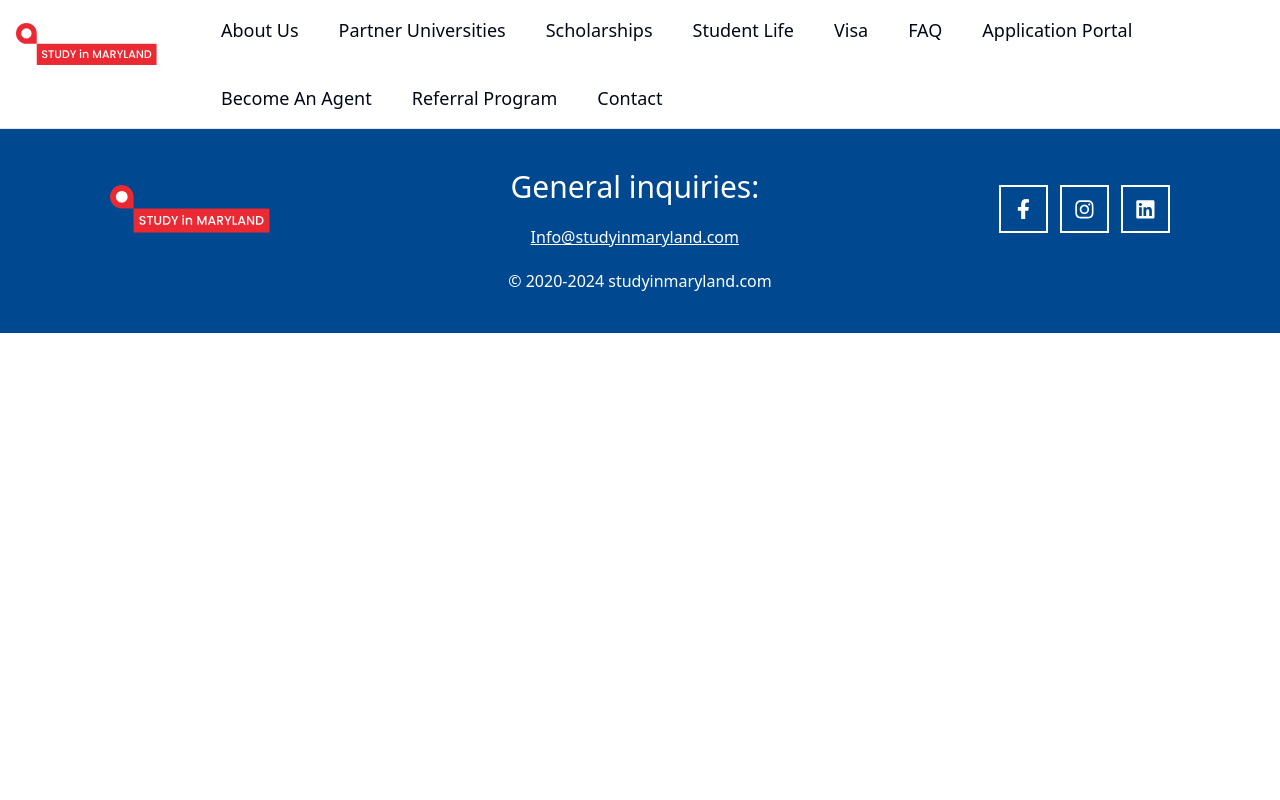
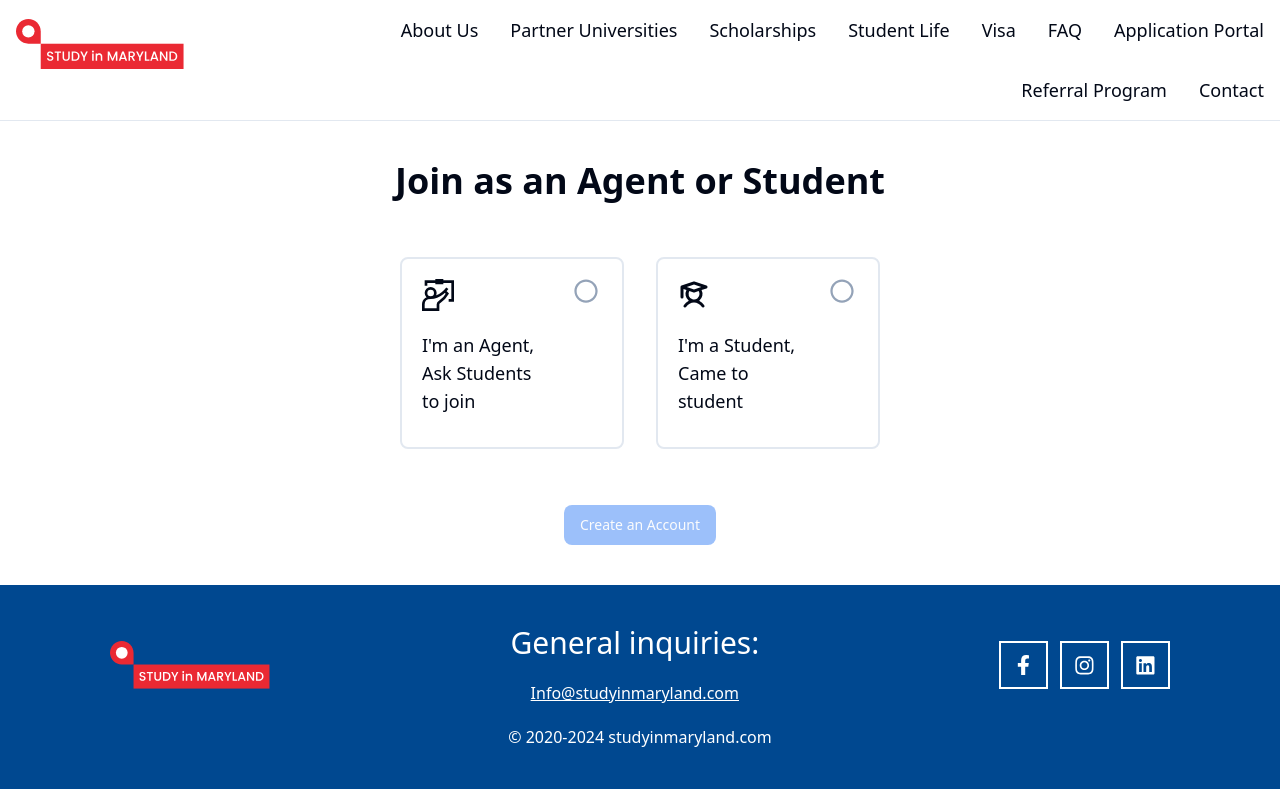
Before and after one commit to Babithkp/studyinmaryland-frontend, a React (Vite) app: page /Logging-selection in a window 1280 px wide. Built offline with nearby package versions, Linux system fonts and the light colour scheme.

Commit message:
selection for agent and student option

```diff
--- a/src/App.tsx
+++ b/src/App.tsx
@@ -10,9 +10,10 @@ import Visa from "./components/app/Visa";
 import Faq from "./components/app/Faq";
 import ApplicationPortal from "./components/app/ApplicationPortal";
 import AddApplication from "./components/app/com/forms/AddApplication";
-import BecomeAnAgent from "./components/app/BecomeAnAgent";
 import ReferralProgram from "./components/app/ReferralProgram";
 import Contact from "./components/app/Contact";
+import SelectionLayout from "./components/app/com/logging/SelectionLayout";
+import AgentSigning from "./components/app/com/logging/AgentSigninng";
 
 
 function App() {
@@ -30,9 +31,10 @@ function App() {
         <Route path="faq" element={<Faq />} />
         <Route path="applicationPortal" element={<ApplicationPortal />} />
         <Route path="applicationPortal/addApplication" element={<AddApplication />} />
-        <Route path="becomeAnAgent" element={<BecomeAnAgent />} />
         <Route path="referralProgram" element={<ReferralProgram />} />
         <Route path="contact" element={<Contact />} />
+        <Route path="Logging-selection" element={<SelectionLayout />} />
+        <Route path="Agent-signning" element={<AgentSigning />} />
       </Routes>
     </div>
     <Footer/>
--- a/src/components/app/BecomeAnAgent.tsx
+++ /dev/null
@@ -1,53 +0,0 @@
-import AgentSlide from "./com/objects/AgentSlide";
-export default function BecomeAnAgent() {
-  return (
-    <main className="flex items-center flex-col justify-center">
-      <section className="w-[60%] p-10 max-md:w-full max-md:p-4 font-medium">
-        <article>
-          <h1 className="my-10 text-5xl font-bold text-red-500 max-md:text-3xl">
-            Become an agent
-          </h1>
-          <p className="text-md my-5">
-            Join the Study in Maryland Agent Partnership Program and recruit
-            International Students to study at one of our prestigious partner
-            universities on a full scholarship!
-          </p>
-          <p className="my-10 text-3xl font-bold text-red-500 max-md:text-3xl">
-            Benefits of the Partnership
-          </p>
-          <div className="text-md my-5">
-            <ul className="ml-5 list-disc">
-              <li>
-                <p className="text-lg font-bold">Fully Funded Scholarships:</p>
-                <p>
-                  Recruit international students to pursue master's or PhD
-                  degrees at one of our partner universities in Maryland, USA,
-                  with scholarships covering full tuition and accommodation
-                  fees.
-                </p>
-              </li>
-              <li>
-                <p className="text-lg font-bold">Generous Remuneration:</p>
-                <p>
-                  Our partner agents receive substantial payments for each
-                  student they successfully recruit who enrolls at one of our
-                  partner universities.
-                </p>
-              </li>
-              <li>
-                <p className="text-lg font-bold">Impactful Contribution:</p>
-                <p>
-                  Help students achieve their dreams of studying in the United
-                  States by providing them with life-changing opportunities
-                </p>
-              </li>
-            </ul>
-          </div>
-        </article>
-      </section>
-      <section className="w-[95%] text-white newFont ">
-        <AgentSlide />
-      </section>
-    </main>
-  );
-}
--- a/src/components/app/ReferralProgram.tsx
+++ b/src/components/app/ReferralProgram.tsx
@@ -1,4 +1,5 @@
 import { Button } from "../ui/button";
+import AgentSlide from "./com/objects/AgentSlide";
 export default function ReferralProgram() {
   return (
     <main className="flex items-center justify-center">
@@ -188,8 +189,14 @@ export default function ReferralProgram() {
             If you have any questions or need more information, please don't
             hesitate to reach our support team at
           </p>
-
-          <Button className="bg-red-500 hover:bg-red-600 active:scale-95 duration-100" >Sign Up Now</Button>
+          <div>
+            <AgentSlide />
+          </div>
+          <div className="flex justify-center w-full">
+          <Button className="bg-red-500 hover:bg-red-600 active:scale-95 duration-100 mt-10" onClick={()=>window.location.href = "Logging-selection"}>
+            Sign Up Now
+          </Button>
+          </div>
         </article>
       </section>
     </main>
--- a/src/components/app/com/forms/AddApplication.tsx
+++ b/src/components/app/com/forms/AddApplication.tsx
@@ -1160,9 +1160,6 @@ export default function AddApplication() {
           open={open}
           onClose={handleClose}
           aria-labelledby="responsive-dialog-title"
-          onClick={() => {
-            return;
-          }}
         >
           <DialogTitle
             id="responsive-dialog-title"
@@ -1179,7 +1176,7 @@ export default function AddApplication() {
               </div>
             )}
           </DialogTitle>
-          <DialogContent className="w-full text-center">
+          <DialogContent className="w-full text-center ">
             {!responseStatus && (
               <span className="text-lg font-semibold ">
                 Registration Successfull
@@ -1198,7 +1195,7 @@ export default function AddApplication() {
             )}
           </DialogContent>
           <DialogActions disableSpacing={false}>
-            <Button onClick={handleRedirect} autoFocus variant="contained">
+            <Button onClick={handleRedirect} autoFocus variant="contained" >
               Ok
             </Button>
           </DialogActions>
--- /dev/null
+++ b/src/components/app/com/logging/AgentSigninng.tsx
@@ -0,0 +1,6 @@
+
+export default function AgentSigning() {
+  return (
+    <main>AgentSigning</main>
+  )
+}
--- /dev/null
+++ b/src/components/app/com/logging/SelectionLayout.tsx
@@ -0,0 +1,80 @@
+import { GrWorkshop } from "react-icons/gr";import { PiStudentBold } from "react-icons/pi";
+import { FaRegCircle } from "react-icons/fa";
+import { Button } from "../../../ui/button";
+import { useState } from "react";
+export default function SelectionLayout() {
+  const [isAgentPressed, setIsAgentPressed] = useState(false);
+  const [isStudenttPressed, setIsStudentPressed] = useState(false);
+
+  const agentButttonHandler = () => {
+    setIsAgentPressed(true);
+    setIsStudentPressed(false);
+  };
+  const studentButttonHandler = () => {
+    setIsStudentPressed(true);
+    setIsAgentPressed(false);
+  };
+
+  const submitButtonhandler = () => {
+    if (isStudenttPressed) {
+      window.location.href = "applicationPortal";
+    } else {
+      window.location.href = "Agent-signning";
+    }
+  };
+
+  return (
+    <main className="flex items-center justify-center ">
+      <section className="w-[50%] p-10 max-md:w-full gap-14 max-md:p-4 font-medium flex flex-col items-center">
+        <h1 className="text-4xl font-semibold">Join as an Agent or Student</h1>
+        <div className="flex max-md:flex-col gap-8">
+          <div
+            className={`grid grid-cols-[8rem,2rem] p-5 grid-rows-[2rem,6rem] hover:bg-slate-50 rounded-lg border-[2px] gap-5 hover:border-blue-500 shadow-blue-500 hover:shadow-lg active:scale-95 duration-150 ${
+              isAgentPressed ? "border-blue-500" : ""
+            }`}
+            onClick={agentButttonHandler}
+          >
+            <GrWorkshop className="w-[2rem] h-[2rem]" />
+            {!isAgentPressed && (
+              <FaRegCircle className="w-[2rem] h-[1.5rem] justify-self-end text-slate-400" />
+            )}
+            {isAgentPressed && (
+              <div className="w-[1.5rem] h-[1.5rem] bg-blue-500 flex justify-center items-center rounded-full">
+                <FaRegCircle className="justify-self-end text-white w-[1rem] h-[0.8rem]" />
+              </div>
+            )}
+            <p className="text-lg ">I'm an Agent, Ask Students to join</p>
+          </div>
+          <div
+            className={`grid grid-cols-[8rem,2rem] p-5 grid-rows-[2rem,6rem] hover:bg-slate-50 rounded-lg border-[2px] gap-5 hover:border-blue-500 shadow-blue-500 hover:shadow-lg active:scale-95 duration-150 ${
+              isStudenttPressed ? "border-blue-500" : ""
+            }`}
+            onClick={studentButttonHandler}
+          >
+            <PiStudentBold className="w-[2rem] h-[2rem]" />
+            {!isStudenttPressed && (
+              <FaRegCircle className="w-[2rem] h-[1.5rem] justify-self-end text-slate-400" />
+            )}
+            {isStudenttPressed && (
+              <div className="w-[1.5rem] h-[1.5rem] bg-blue-500 flex justify-center items-center rounded-full">
+                <FaRegCircle className="justify-self-end text-white w-[1rem] h-[0.8rem]" />
+              </div>
+            )}
+            <p className="text-lg ">I'm a Student, Came to student</p>
+          </div>
+        </div>
+        <Button
+          className={`bg-blue-500 rounded-lg `}
+          disabled={!isAgentPressed && !isStudenttPressed && true}
+          onClick={submitButtonhandler}
+        >{` ${
+          isAgentPressed
+            ? "Apply as an Agent"
+            : isStudenttPressed
+            ? "Apply as a Student"
+            : "Create an Account"
+        }`}</Button>
+      </section>
+    </main>
+  );
+}
--- a/src/components/app/com/nav_foot/Navbar.tsx
+++ b/src/components/app/com/nav_foot/Navbar.tsx
@@ -1,5 +1,4 @@
-import { useRef, useState } from "react";
-import { GiHamburgerMenu } from "react-icons/gi";
+import { useRef, useState } from "react";import { GiHamburgerMenu } from "react-icons/gi";
 // import { RiCloseCircleFill } from "react-icons/ri";
 
 import {
@@ -21,7 +20,7 @@ export default function Navbar() {
   };
 
   return (
-    <nav className="flex justify-between border-b-[1px] p-4 text-lg font-medium">
+    <nav className="flex justify-between border-b-[1px] p-4 text-lg font-medium ">
       <figure className="mr-16 h-14 max-md:w-[10rem]">
         <a href={"/"}>
           <svg
@@ -50,7 +49,7 @@ export default function Navbar() {
           </svg>
         </a>
       </figure>
-      <ul className="relative flex flex-wrap gap-10 max-lg:w-[80%] max-lg:gap-5 max-md:hidden">
+      <ul className="relative flex justify-end flex-wrap gap-8 max-lg:w-[80%] max-lg:gap-5 max-md:hidden">
         <li>
           <a href={"/aboutus"}>About Us</a>
         </li>
@@ -72,9 +71,7 @@ export default function Navbar() {
         <li>
           <a href={"/applicationPortal"}>Application Portal</a>
         </li>
-        <li>
-          <a href={"/becomeAnAgent"}>Become An Agent</a>
-        </li>
+
         <li>
           <a href={"/referralProgram"}>Referral Program</a>
         </li>
@@ -151,13 +148,6 @@ export default function Navbar() {
               </a>
 
               <a
-                href={"/becomeAnAgent"}
-                className="flex w-full items-center border-b-[1px] px-5 py-4 text-base font-medium text-black hover:bg-red-500 hover:text-white"
-              >
-                Become An Agent
-              </a>
-
-              <a
                 href={"/referralProgram"}
                 className="flex w-full items-center border-b-[1px] px-5 py-4 text-base font-medium text-black hover:bg-red-500 hover:text-white"
               >
--- a/src/components/app/com/objects/AgentSlide.tsx
+++ b/src/components/app/com/objects/AgentSlide.tsx
@@ -27,7 +27,7 @@ export default function AgentSlide() {
             spaceBetween: 40,
           },
           1024: {
-            slidesPerView: 3,
+            slidesPerView: 2,
             spaceBetween: 50,
           },
         }}
@@ -41,7 +41,7 @@ export default function AgentSlide() {
         effect="fade"
         className="relative"
       >
-        <SwiperSlide className="bg-[#004890] rounded-2xl p-5 h-[50rem] flex flex-col justify-evenly max-md:h-[60rem]">
+        <SwiperSlide className="bg-[#004890] rounded-2xl p-5 h-[70rem] flex flex-col justify-evenly max-md:h-[60rem]">
           <span>
             <BiSolidQuoteAltRight className="-scale-x-100 mb-5" size={"3rem"} />
           </span>
@@ -84,7 +84,7 @@ export default function AgentSlide() {
             </div>
           </div>
         </SwiperSlide>
-        <SwiperSlide className="bg-[#004890] rounded-2xl p-5 h-[50rem] flex flex-col justify-evenly max-md:h-[60rem]">
+        <SwiperSlide className="bg-[#004890] rounded-2xl p-5 h-[70rem] flex flex-col justify-evenly max-md:h-[60rem]">
           <span>
             <BiSolidQuoteAltRight className="-scale-x-100 mb-5" size={"3rem"} />
           </span>
@@ -126,7 +126,7 @@ export default function AgentSlide() {
             </div>
           </div>
         </SwiperSlide>
-        <SwiperSlide className="bg-[#004890] rounded-2xl p-5 h-[50rem] flex flex-col justify-evenly max-md:h-[60rem]">
+        <SwiperSlide className="bg-[#004890] rounded-2xl p-5 h-[70rem] flex flex-col justify-evenly max-md:h-[60rem]">
           <span>
             <BiSolidQuoteAltRight className="-scale-x-100 mb-5" size={"3rem"} />
           </span>
```
